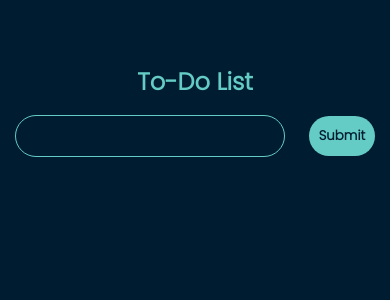
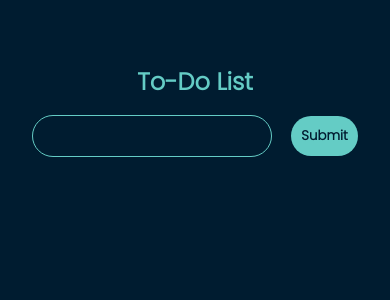
Before and after one commit to karthi-vick/to-do-app, a React (Vite) app: page / in a window 390 px wide. Shown: the top 300 px of the page. Built offline with nearby package versions, Linux system fonts and the light colour scheme.

Commit message:
final commit by karthi

```diff
--- a/src/App.css
+++ b/src/App.css
@@ -11,9 +11,9 @@
 .name {
     margin-bottom: 1rem;
 }
-@media only screen and (max-width: 600px) {
+/* @media only screen and (max-width: 480px) {
     .wrapper {
-    float: none;
     width: 100%;
+
     }
-    }
+    } */
--- a/src/Task/Task.css
+++ b/src/Task/Task.css
@@ -2,3 +2,9 @@
     width: 400px;
     margin: 21px 10px;
 }
+
+@media only screen and (max-width: 480px) {
+    .task-container {
+        width: 360px;
+    }
+    }
--- a/src/textBox/TextBox.css
+++ b/src/textBox/TextBox.css
@@ -3,7 +3,7 @@
     padding: 10px 20px;
     border: 1.5px solid #64CCC5;
     border-radius: 50px;
-    width: 270px;
+    width: 15rem;
 }
 .t-text:focus {
     outline: none;
@@ -27,3 +27,9 @@
         border: 2px solid #64CCC5;
 
 }
+
+@media only screen and (max-width: 480px) {
+    .t-text {
+        margin-right: 0.2rem;
+    }
+    }
```
